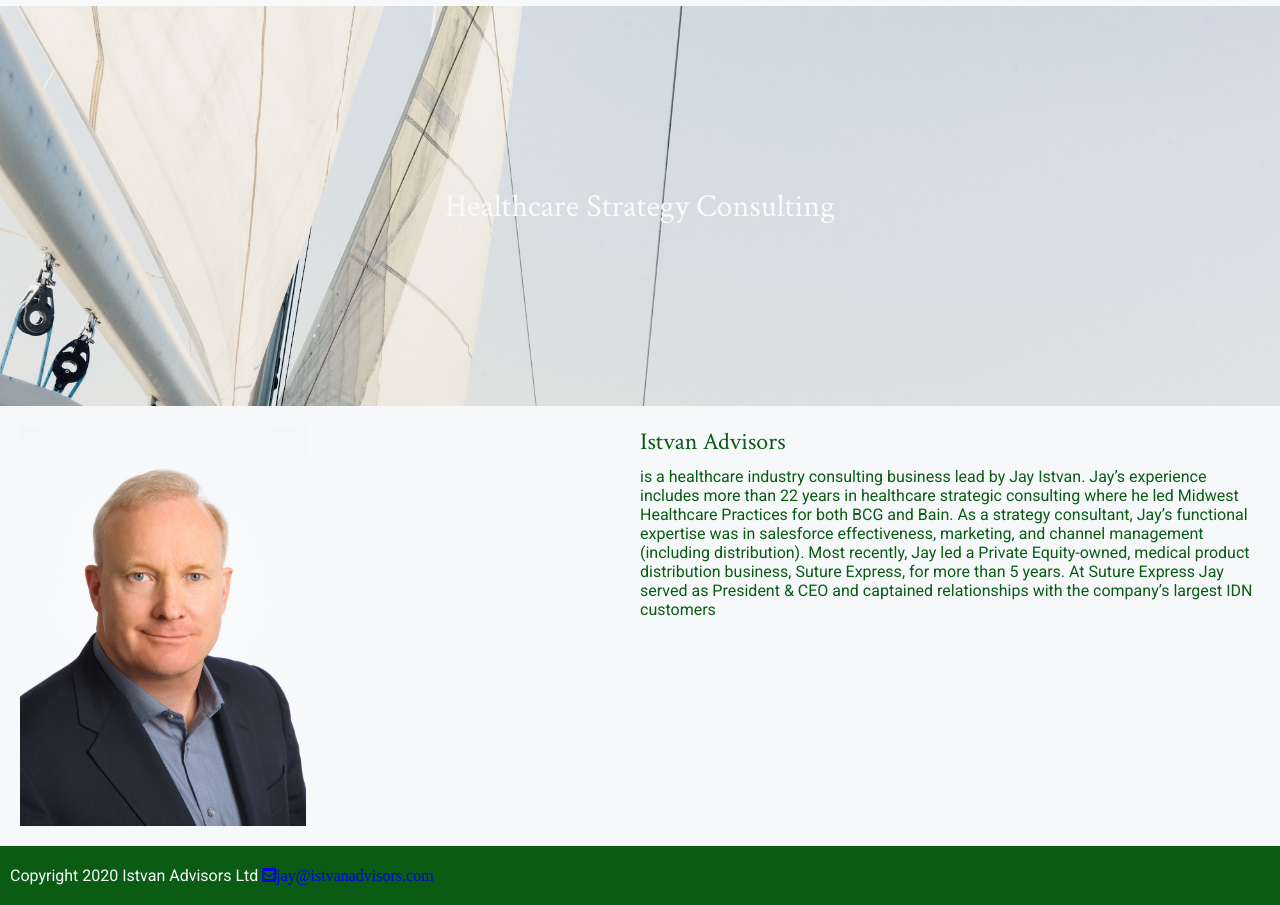
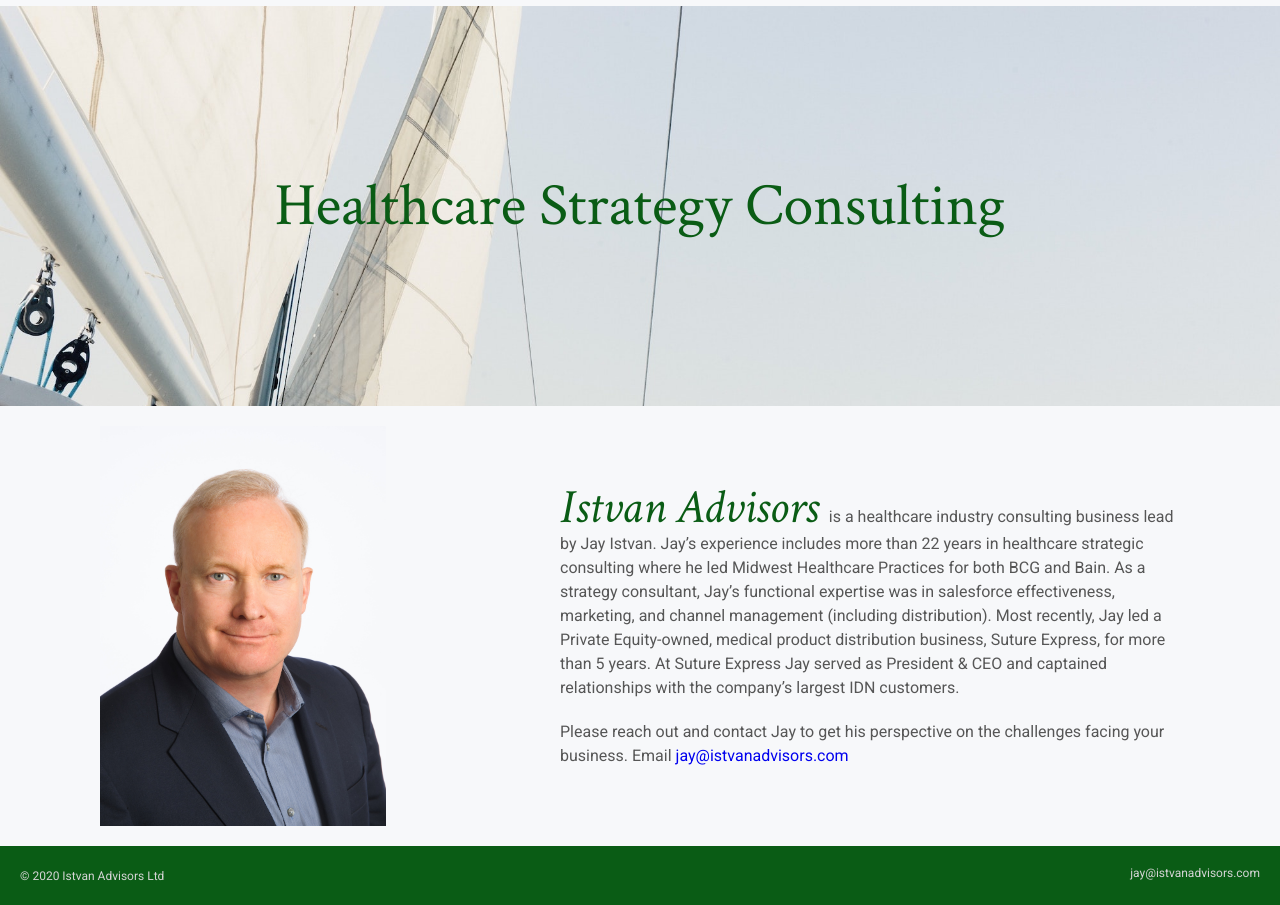
Before and after one commit to scit106/istvanadvisors, a plain HTML site: page index.html in a window 1280 px wide. Shown: the part 58-963 px from the top of the page. Drawn offline with Linux system fonts and the light colour scheme.

Commit message:
version for draft signoff

```diff
--- a/index.html
+++ b/index.html
@@ -13,19 +13,29 @@
     <img class="logo" src="istvanadvisorslogo.png" />
   </div>
 	<div class="block light-grey-bk hero-img flex-column">
-    <h1 class="title-font white">Healthcare Strategy Consulting</h1>
+    <h1 class="title-font green">Healthcare Strategy Consulting</h1>
   </div>
   <div class="content-section light-grey-bk flex">
-    <div class="headshot flex-child"></div>
-    <div class="green flex-child">
-      <h2 class="title-font margin-bottom">Istvan Advisors</h2>
-      <p>is a healthcare industry consulting business lead by Jay Istvan.  Jay’s experience includes more than 22 years in healthcare strategic consulting where he led Midwest Healthcare Practices for both BCG and Bain. As a strategy consultant, Jay’s functional expertise was in salesforce effectiveness, marketing, and channel management (including distribution).   Most recently, Jay led a Private Equity-owned, medical product distribution business, Suture Express, for more than 5 years. At Suture Express Jay served as President & CEO and captained relationships with the company’s largest IDN customers</p>
+    <div class="headshot"></div>
+    <div class="flex-child flex-column">
+      <div>
+        <h2 class="title-font inline italic line-height-1 green">Istvan Advisors </h2>
+        <p class="inline dark-grey">is a healthcare industry consulting business lead by Jay Istvan.  Jay’s experience includes more than 22 years in healthcare strategic consulting where he led Midwest Healthcare Practices for both BCG and Bain. As a strategy consultant, Jay’s functional expertise was in salesforce effectiveness, marketing, and channel management (including distribution).   Most recently, Jay led a Private Equity-owned, medical product distribution business, Suture Express, for more than 5 years. At Suture Express Jay served as President & CEO and captained relationships with the company’s largest IDN customers.</p>
+
+        <p class="padding-top dark-grey">
+          Please reach out and contact Jay to get his perspective on the challenges facing your business.
+          Email
+            <a href="mailto:jay@istvanadvisors.com">
+              jay@istvanadvisors.com
+            </a>
+        </p>
+      </div>
     </div>
   </div>
   <div class="footer green-bk white">
-    <p class="small inline-block">Copyright 2020 Istvan Advisors Ltd</p>
-    <a href="mailto:jay@istvanadvisors.com" class="inline-block">
-      <i class="fas fa-envelope-square"></i>jay@istvanadvisors.com
+    <p class="small inline-block">&copy; 2020 Istvan Advisors Ltd</p>
+    <a href="mailto:jay@istvanadvisors.com" class="inline-block small float-right">
+      jay@istvanadvisors.com
     </a>
   </div>
 </body>
--- a/style.css
+++ b/style.css
@@ -19,8 +19,17 @@
 	font-family: 'Crimson Text', serif;
 }
 
+h1 {
+	font-size: 60px;
+}
+
+h2 {
+	font-size: 48px;
+}
+
 p {
 	font-family: 'Roboto', sans-serif;
+	line-height: 1.5;
 }
 
 div {
@@ -29,9 +38,10 @@
 
 a {
 	text-decoration: none;
+	font-family: 'Roboto', sans-serif;
 }
 
-/* Font */
+/* Font and text */
 .title-font {
 	font-family: 'Crimson Text', serif;
 }
@@ -46,6 +56,19 @@
 
 .light {
 	font-weight: 100;
+}
+
+.italic {
+	font-style: italic;
+}
+
+.line-height-1 {
+	line-height: 1;
+}
+
+.small {
+	font-size: 12px;
+	color: #d4d4d4;
 }
 
 /* Layout */
@@ -68,6 +91,10 @@
 
 .inline-block {
 	display: inline-block;
+}
+
+.inline {
+	display: inline;
 }
 
 .float-right {
@@ -104,7 +131,7 @@
 
 /* Color */
 .mid-grey-bk {
-	background-color: #d4d3d447;
+	background-color: #d4d4d4;
 }
 
 .light-grey-bk {
@@ -131,11 +158,18 @@
 	color: #0a5c15;
 }
 
+.dark-grey {
+	color: #565656;
+}
+
 .content-section {
 	padding: 20px;
 	min-height: 400px;
 }
 
+.padding-top {
+	padding-top: 20px;
+}
 /* Specific styles */
 .logo {
 	height: 50px;
@@ -157,7 +191,7 @@
 }
 
 .footer {
-	padding: 20px 10px;
+	padding: 20px;
 }
 
 .links {
```
